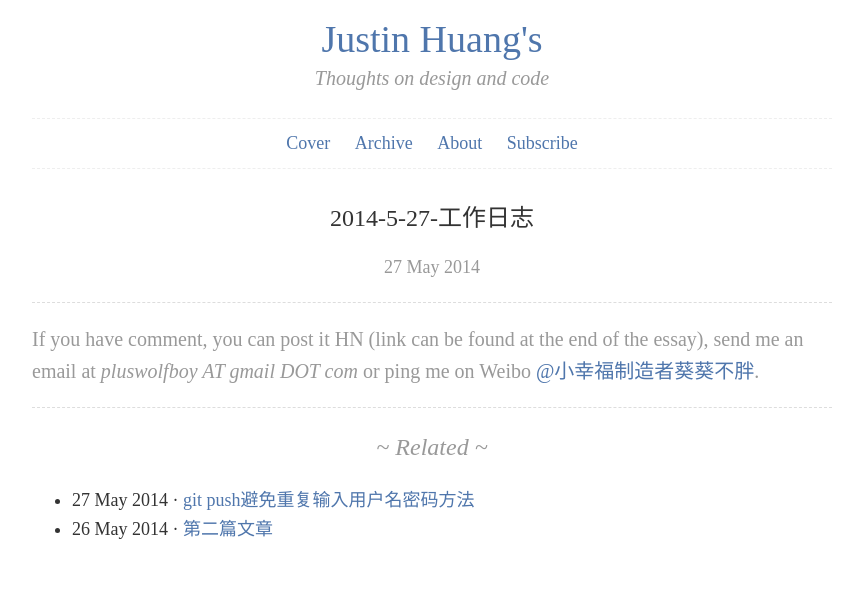
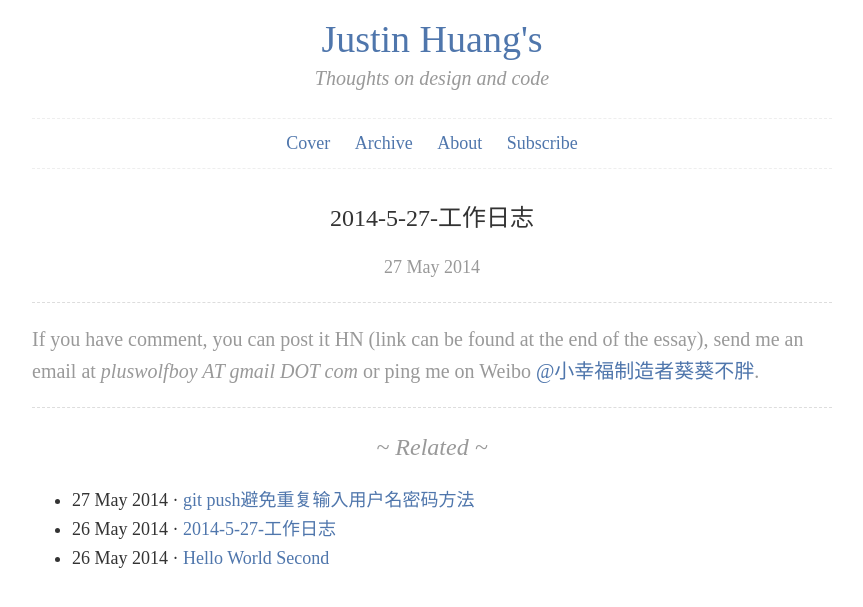
Before and after one commit to justin0127/myblog, a Jekyll site: the page built from _posts/2014-5-27-worklog.md, in a window 1280 px wide. Shown: the top 607 px of the page, without its empty margins (208-1071 px from the left). Built offline with Jekyll 4.4.1, drawn with Linux system fonts in a browser that asks for light colours; some web fonts are replaced; some of the changed lines change nothing that is shown.

Commit message:
add post

```diff
--- a/_posts/2014-05-26-hello-world-second.html
+++ b/_posts/2014-05-26-hello-world-second.html
@@ -1,4 +1,4 @@
----
+--
 layout: default
 title: 第二篇文章
 ---
--- /dev/null
+++ b/_posts/2014-5-26-how-to-ignore-files-folders-with-gitigno.md
@@ -0,0 +1,29 @@
+---
+layout: post
+title: 2014-5-27-工作日志
+---
+
+##2014-5-26-how-to-ignore-files-folders-with-gitignore
+
+git提交的时候常常会把一些不需要提交的文件也提交上去，如配置文件、class编译文件、release文件等，因此需要控制特定的文件或特定目录不需要Git管理。
+
+在代码目录下建立起.gitignore文件
+
+	vim .gitignore
+{: .prettyprint .lang-shell}
+
+文件内容如下:
+
+#过滤数据库文件、sln解决方案文件、配置文件
+*.mdb
+*.ldb
+*.sln
+*.config
+{: .prettyprint .lang-shell}
+
+
+#过滤文件夹Debug,Release,obj
+Debug/
+Release/
+obj/
+{: .prettyprint .lang-shell}
```
Also changed, not shown: 1 other file.
